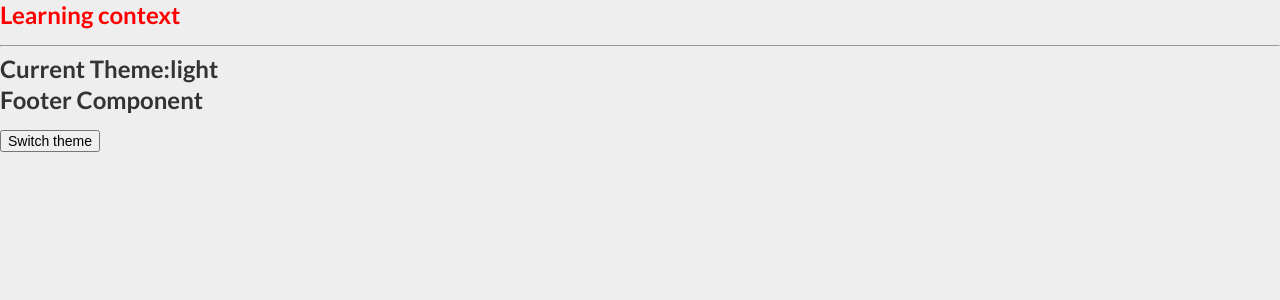
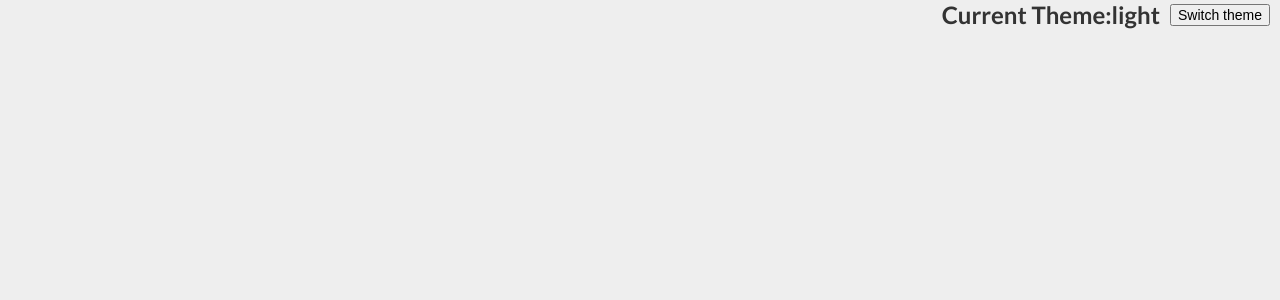
Before and after one commit to fatihece/context-template, a React (Create React App) app: page / in a window 1280 px wide. Shown: the top 300 px of the page. Built offline with nearby package versions, Linux system fonts and the light colour scheme.

Commit message:
updated the folder structure

```diff
--- a/src/App.js
+++ b/src/App.js
@@ -1,28 +1,28 @@
-import React from 'react'
-import Footer from './Footer'
-import Header from './Header'
-import {MainContext, useContext} from "./context"
+import React from "react";
+import Footer from "../src/components/context/Footer";
+import Header from "../src/components/context/Header";
+import { MainContext } from "../src/components/context/context";
 
 const App = () => {
-    const [theme, setTheme] = React.useState("light")
+  const [theme, setTheme] = React.useState("light");
 
   React.useEffect(() => {
-        document.body.className = theme
-    }, [theme])
+    document.body.className = theme;
+  }, [theme]);
 
   const data = {
     theme,
-        setTheme
-    }
+    setTheme,
+  };
 
   return (
     <MainContext.Provider value={data}>
-            <h2 style={{ color: "red" }}>Learning context </h2>
-            <hr/>
+      <div className="change-theme">
         <Header />
         <Footer />
+      </div>
     </MainContext.Provider>
-    )
-}
+  );
+};
 
-export default App
+export default App;
--- a/src/Footer.js
+++ /dev/null
@@ -1,17 +0,0 @@
-import React from 'react'
-import ThemeSwitcher from './ThemeSwitcher'
-
-
-
-const Footer = () => {
-
-
-    return (
-        <div>
-            <h2>Footer Component</h2>
-            <ThemeSwitcher />
-        </div>
-    )
-}
-
-export default Footer
--- a/src/Header.js
+++ /dev/null
@@ -1,14 +0,0 @@
-import {MainContext, useContext} from "./context"
-
-
-const Header = () => {
-   const {theme} = useContext(MainContext)
-
-    return (
-        <div>
-            <h2>Current Theme:{theme} </h2>
-        </div>
-    )
-}
-
-export default Header
--- a/src/ThemeSwitcher.js
+++ /dev/null
@@ -1,19 +0,0 @@
-import React from 'react'
-import {MainContext, useContext} from "./context"
-
-
-const ThemeSwitcher = () => {
-    const changeTheme = () => {
-        setTheme(theme === "light" ? "dark" : "light")
-    }
-
-    const {setTheme, theme} = useContext(MainContext)
-
-    return (
-        <div>
-             <button onClick={changeTheme}>Switch theme</button>
-        </div>
-    )
-}
-
-export default ThemeSwitcher
--- /dev/null
+++ b/src/components/context/Footer.js
@@ -0,0 +1,12 @@
+import React from "react";
+import ThemeSwitcher from "./ThemeSwitcher";
+
+const Footer = () => {
+  return (
+    <div>
+      <ThemeSwitcher />
+    </div>
+  );
+};
+
+export default Footer;
--- /dev/null
+++ b/src/components/context/Header.js
@@ -0,0 +1,13 @@
+import { MainContext, useContext } from "./context";
+
+const Header = () => {
+  const { theme } = useContext(MainContext);
+
+  return (
+    <div>
+      <h2>Current Theme:{theme} </h2>
+    </div>
+  );
+};
+
+export default Header;
--- /dev/null
+++ b/src/components/context/ThemeSwitcher.js
@@ -0,0 +1,18 @@
+import React from "react";
+import { MainContext, useContext } from "./context";
+
+const ThemeSwitcher = () => {
+  const changeTheme = () => {
+    setTheme(theme === "light" ? "dark" : "light");
+  };
+
+  const { setTheme, theme } = useContext(MainContext);
+
+  return (
+    <div style={{marginLeft:10}}>
+      <button onClick={changeTheme}>Switch theme</button>
+    </div>
+  );
+};
+
+export default ThemeSwitcher;
--- a/src/context.js
+++ b/src/components/context/context.js
@@ -2,7 +2,4 @@ import { createContext, useContext } from "react";
 
 const MainContext = createContext();
 
-
-export {
-    MainContext, useContext
-}
+export { MainContext, useContext };
--- a/src/style.css
+++ b/src/style.css
@@ -9,3 +9,10 @@ body.dark{
     background: #333;
     color: #eee;
 }
+
+.change-theme{
+    display: flex;
+    align-items: center;
+    justify-content: end;
+    margin: 0 10px;
+}
```
Also changed, not shown: 1 other file (tests, documents, lock files or other folders). Lines whose indentation alone changed are shown as unchanged.
